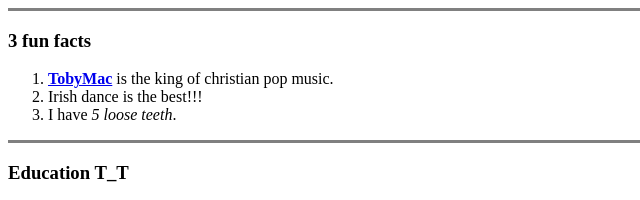
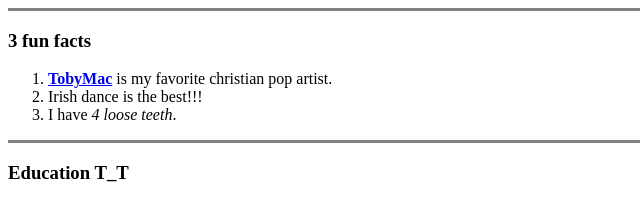
Before and after one commit to llLeo999/My-Website, a plain HTML site: page index.html in a window 1280 px wide. Shown: the part 254-454 px from the top of the page, 0-640 px from the left. Drawn offline with Linux system fonts and the light colour scheme.

Commit message:
Changed a few words

```diff
--- a/index.html
+++ b/index.html
@@ -20,9 +20,9 @@
   <hr size="3" noshade>
   <h3>3 fun facts</h3>
   <ol>
-    <li><strong><a href="https://tobymac.com/">TobyMac</a></strong> is the king of christian pop music.</li>
+    <li><strong><a href="https://tobymac.com/">TobyMac</a></strong> is my favorite christian pop artist.</li>
     <li>Irish dance is the best!!!</li>
-    <li>I have <em>5 loose teeth</em>.</li>
+    <li>I have <em>4 loose teeth</em>.</li>
   </ol>
   <hr size="3" noshade>
   <h3>Education T_T</h3>
```
